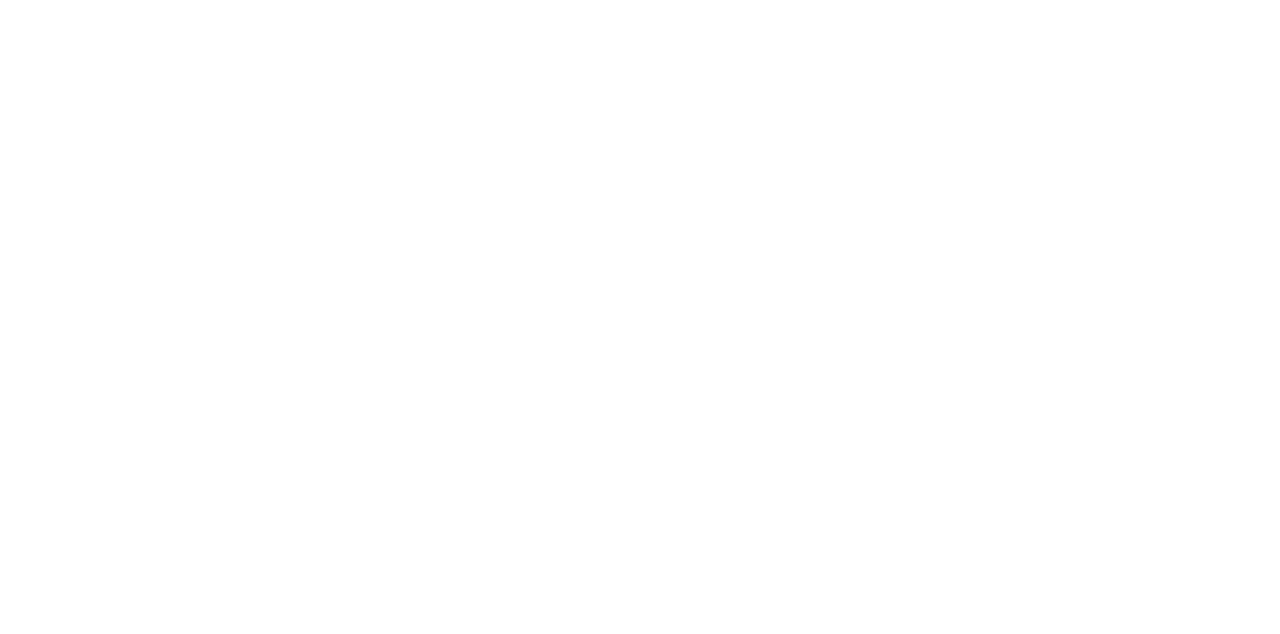
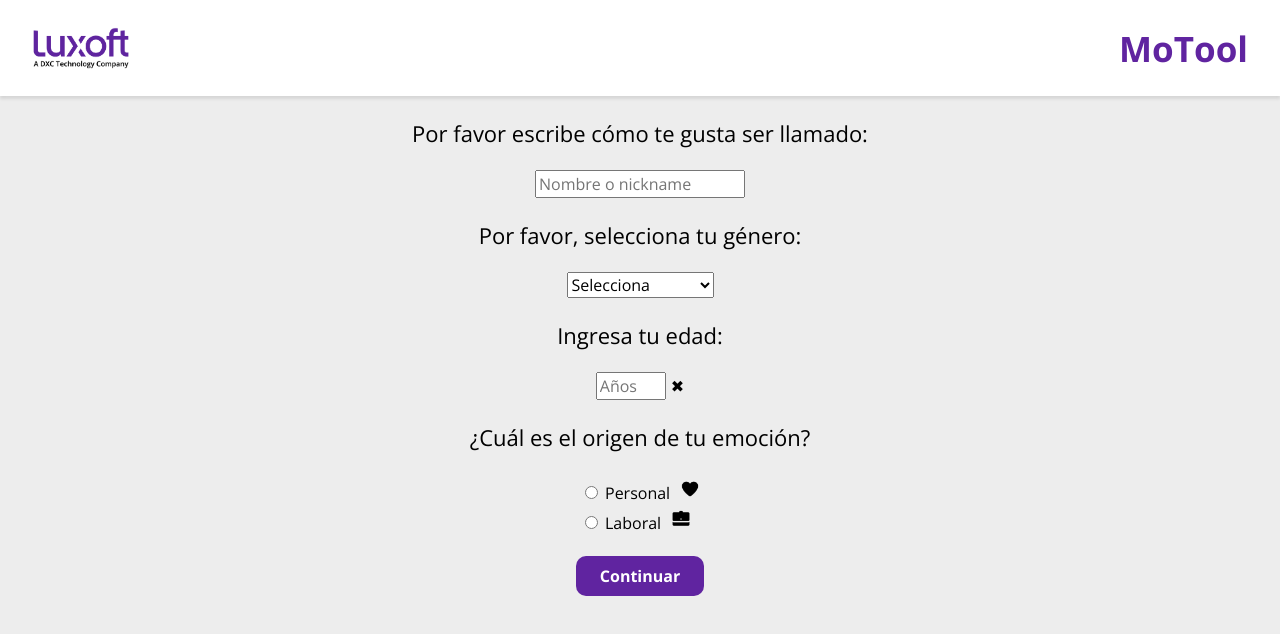
Before and after one commit to ziomarajimenez/Luxoft-talent-fest, a React (Create React App) app: page / in a window 1280 px wide. Before the commit this address had no page. Shown: the top 634 px of the page. Built offline with nearby package versions, Linux system fonts and the light colour scheme.

Commit message:
Añade funcionalidad a la landing page

```diff
--- a/src/App.js
+++ b/src/App.js
@@ -9,7 +9,7 @@
     <div className="App">
       <BrowserRouter>
         <Routes >
-          <Route path='/home' element={<LandingPage />} />
+          <Route path='/' element={<LandingPage />} />
           <Route path='/emotions' element={<Emotions />} />
           {/* <Route path='/step1' element={<Step1 />} /> */}
         </Routes>
--- a/src/Components/Header/Header.css
+++ b/src/Components/Header/Header.css
@@ -12,7 +12,7 @@
     border-bottom-width: 0.5px solid rgba(0, 0, 0, 0.25);
     box-shadow: 0px 3px 3px rgba(0, 0, 0, 0.1);
     color: #6024A0;
-    position: absolute;
+    /* position: absolute; */
 }
 
 .logo-header{
--- a/src/Pages/Landing Page/LandingPage.css
+++ b/src/Pages/Landing Page/LandingPage.css
@@ -1,19 +1,25 @@
-.landing-page{
+.landing-page {
+    margin:0;
+    padding: 0;
     width: 100%;
-    height: 100vh;
+    height: 100%;
     background-color: #EDEDED;
-    overflow: hidden;
     display: flex;
     flex-direction: column;
-    justify-content: center;
+    overflow: hiddden;
+    /* justify-content: center; */
     align-items: center;
 }
 
-p{
+.landing-page h1{
+    font-size: 35px;
+}
+
+.landing-page p {
     font-size: 22px;
 }
 
-button{
+.landing-page button {
     font-weight: bold;
     background-color: #6024A0;
     color: white;
@@ -22,31 +28,33 @@
     border: none;
     border-radius: 10px;
     cursor: pointer;
+    font-size: 16px;
 }
 
-input{
+.landing-page input {
     font-size: 16px;
     /* border-radius: 5px; */
 }
 
-select{
+.landing-page select {
     font-size: 16px;
 
 }
 
-.heart, .brief-case{
+.heart,
+.brief-case {
     width: 20px;
     height: 20px;
     margin-left: 10px;
     margin-top: 5px;
 }
 
-.circle{
-    background-color: #945CE3;
-    color: white;
-    font-weight: bold;
-    border-radius: 50%;
-    width: 40px;
-    height: 40px;
-    display:inline;
+input:invalid+span:after {
+    content: "✖";
+    padding-left: 5px;
 }
+
+input:valid+span:after {
+    content: "✓";
+    padding-left: 5px;
+}
--- a/src/Pages/Landing Page/LandingPage.js
+++ b/src/Pages/Landing Page/LandingPage.js
@@ -3,8 +3,10 @@
 import { useState } from 'react';
 import heart from '../../Assets/Heart.png'
 import briefcase from '../../Assets/Briefcase.png'
+import { useNavigate } from "react-router-dom";
 
 export const LandingPage = () => {
+    const navigate = useNavigate();
 
     const [values, setValues] = useState({
         name: '',
@@ -14,6 +16,8 @@
     });
 
     const handleChange = (evt) => {
+        evt.preventDefault();
+
         const { target } = evt;
         const { name, value } = target;
 
@@ -21,13 +25,14 @@
             ...values,
             [name]: value,
         };
-        console.log(name, value)
         setValues(newValues);
+        if (name === 'age') document.getElementById('years').style.borderColor = 'black';
     }
 
-
     const handleOnClick = () => {
-
+        if (values.age > 100) {
+            document.getElementById('years').style.borderColor = 'red';
+        } else {
             const requestOptions = {
                 method: 'POST',
                 headers: { 'Content-Type': 'application/json' },
@@ -39,35 +44,49 @@
             fetch('https://630400cf761a3bce77e20ce8.mockapi.io/users', requestOptions)
                 .then(response => {
                     response.json();
+                    navigate('/emotions')
                 })
                 .catch(res => console.log(res))
         }
+    }
+
+    function SubmitButton() {
+        if (values.name !== '' && values.gender !== '' && values.age !== '' && values.origin !== '') {
+            return <button type="button" onClick={handleOnClick} >Continuar</button>
+        } else {
+            return <button type="button" disabled>Continuar</button>
+        };
+    };
 
     return (
         <div className="landing-page">
             <Header />
-            {/* <div className='circle'> 1 </div> */}
-            <p>  Por favor escribe cómo te gusta ser llamado:</p>
+            <p>Por favor escribe cómo te gusta ser llamado:</p>
             <input type="text" placeholder="Nombre o nickname" name="name" onChange={handleChange} maxLength={50} required></input>
             <p>Por favor, selecciona tu género:</p>
             <select name="gender" onChange={handleChange}>
+                <option hidden disabled selected value>Selecciona</option>
                 <option value="masculino">Masculino</option>
-                <option value="femenino" selected>Femenino</option>
+                <option value="femenino">Femenino</option>
                 <option value="no-binario">No binario</option>
                 <option value="prefiero-no-decir">Prefiero no decir</option>
             </select>
             <p>Ingresa tu edad:</p>
-            <input type="number" placeholder="Años" name="name" onChange={handleChange} min={1} max={100}></input>
+            <div id='age'>
+                <input type="number" id='years' placeholder="Años" name="age" onChange={handleChange} min='1' max='100' required></input>
+                <span class="validity"></span>
+            </div>
             <p>¿Cuál es el origen de tu emoción?</p>
-            <div name="name" onChange={handleChange}>
-                <input type="radio" value="personal" name="name" /> Personal
+            <div name="origin" onChange={handleChange}>
+                <input type="radio" value="personal" name="origin" /> Personal
                 <img src={heart} alt='heart-icon' className='heart'></img>
                 <br></br>
-                <input type="radio" value="laboral" name="name" /> Laboral
+                <input type="radio" value="laboral" name="origin" /> Laboral
                 <img src={briefcase} alt='briefcase-icon' className='brief-case'></img>
             </div>
             <br></br>
-            <button onClick={handleOnClick}>Continuar</button>
+            {/* <button onClick={handleOnClick} className='continue'>Continuar</button> */}
+            <SubmitButton />
         </div>
     );
 }
--- /dev/null
+++ b/src/Utils/emotionsInfo.js
@@ -0,0 +1,4 @@
+export const emotionsInfo = {
+    angry: 'El enojo es una emoción caracterizada por el antagonismo hacia alguien o algo que sientes que te ha hecho daño deliberadamente. El enojo puede ser algo bueno. Puede brindarte una forma de expresar sentimientos negativos, por ejemplo, o motivarte a encontrar soluciones a los problemas. Pero el enojo excesivo puede causar problemas. El aumento de la presión arterial y otros cambios físicos asociados con el enojo hacen que sea difícil pensar con claridad y dañan su salud física y mental.',
+    concerned: 'Fuerte aversión, por ejemplo, al sabor, olor o tacto de algo considerado repugnante, o hacia una persona o comportamiento considerado moralmente repugnante.'
+}
--- a/src/index.css
+++ b/src/index.css
@@ -1,6 +1,8 @@
 body {
   margin: 0;
+  padding: 0;
   font-family: 'Open Sans', sans-serif;
+  height: 100%;
 }
 
 code {
@@ -11,3 +13,7 @@
 button, input, select{
   font-family: 'Open Sans', sans-serif;
 }
+
+html,  #root, .App{
+  height: 100%;
+}
--- a/src/index.js
+++ b/src/index.js
@@ -3,10 +3,12 @@
 import './index.css';
 import App from './App';
 import reportWebVitals from './reportWebVitals';
+// import { Header } from './Components/Header/Header';
+const root = ReactDOM.createRoot(document.getElementById('root'));
 
-const root = ReactDOM.createRoot(document.getElementById('root'));
 root.render(
   <React.StrictMode>
+    {/* <Header /> */}
     <App />
   </React.StrictMode>
 );
```
Lines whose indentation alone changed are shown as unchanged.
